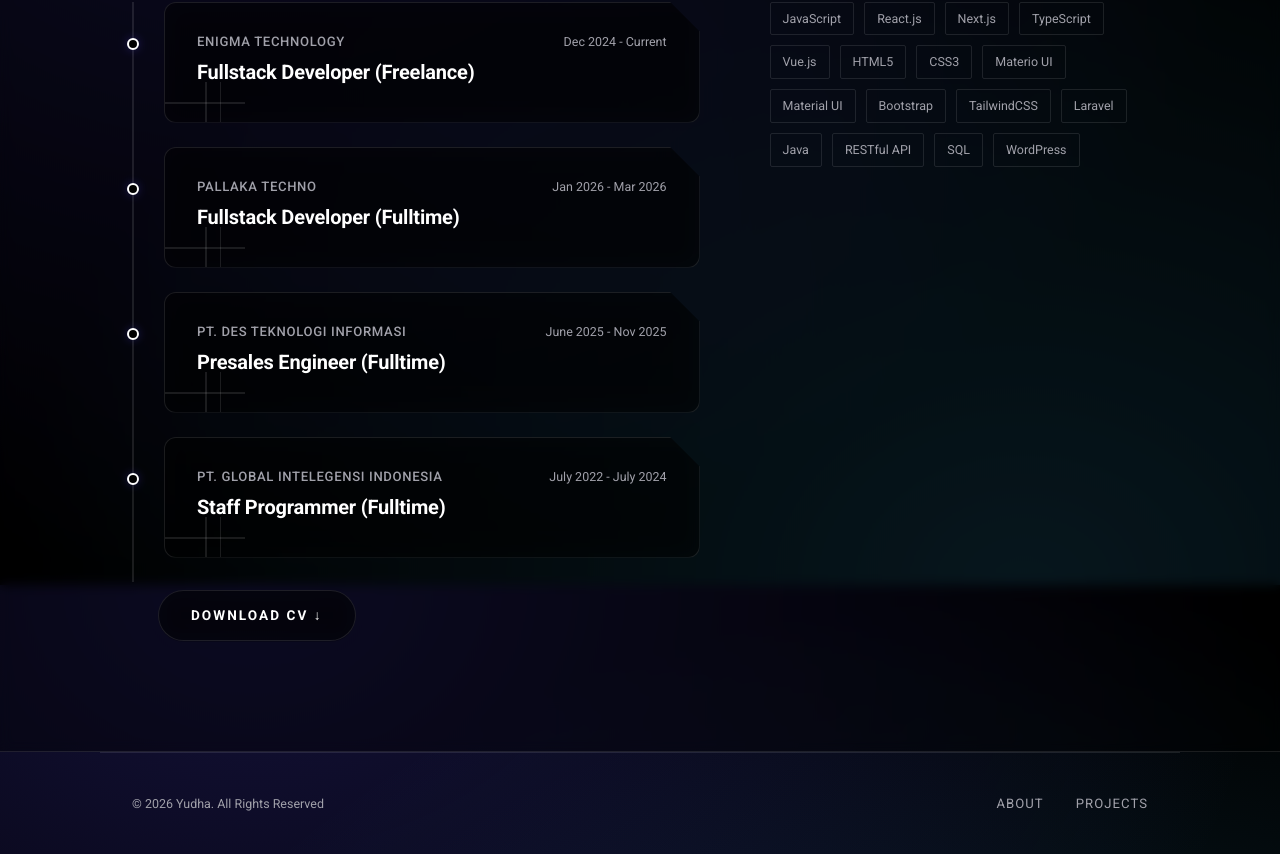
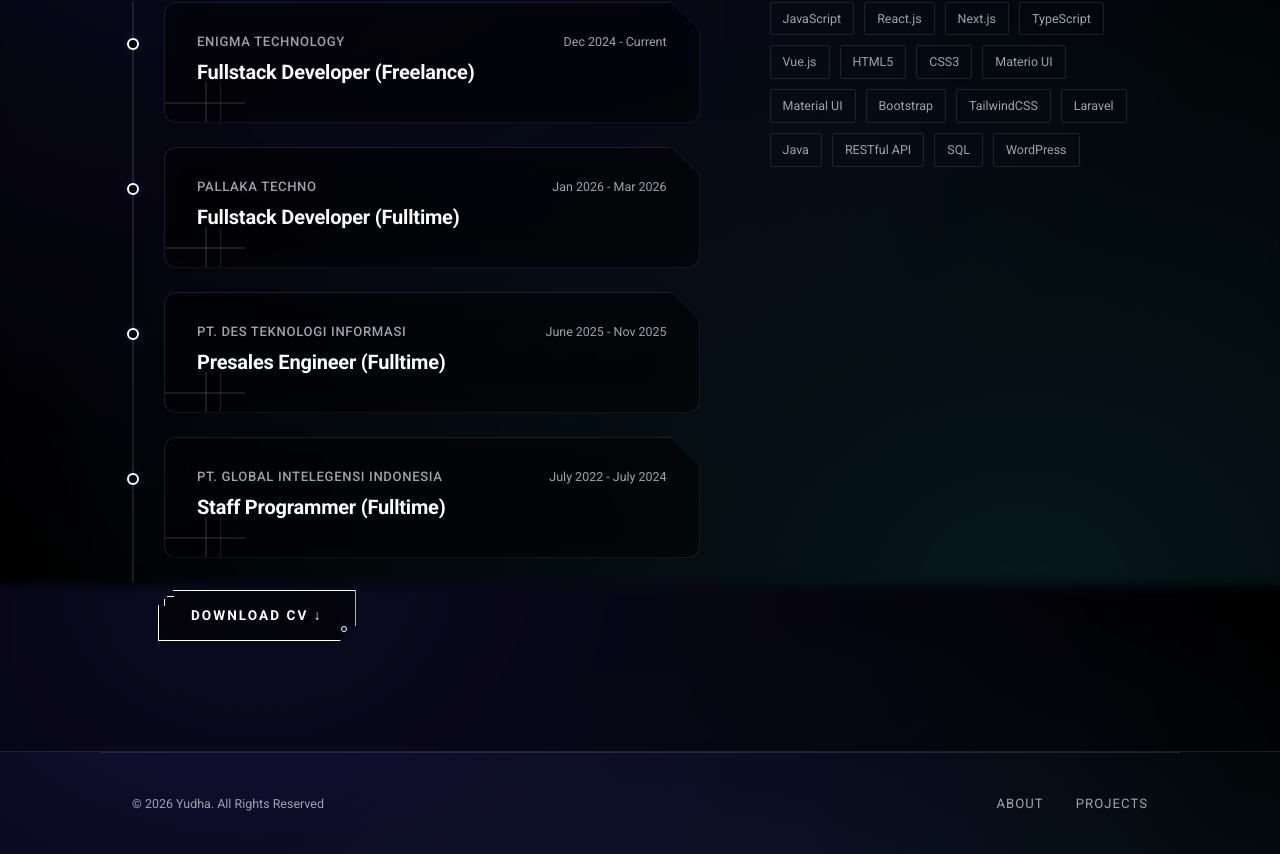
Before and after one commit to yudhanugrahasyailendra/masyudhadev, a Next.js app: page / in a window 1280 px wide. Shown: the part 1015-1869 px from the top of the page. Built offline with nearby package versions, Linux system fonts and the light colour scheme.

Commit message:
feat: redesign download cv button and update metadata

```diff
--- a/app/globals.css
+++ b/app/globals.css
@@ -202,6 +202,62 @@ nav { display: flex; align-items: center; justify-content: space-between; paddin
 @keyframes neon-pan {
   0% { background-position: 0% 50%; }
   100% { background-position: 100% 50%; }
+}
+
+.btn-circuit {
+  position: relative;
+  display: inline-flex;
+  align-items: center;
+  justify-content: center;
+  padding: 14px 32px;
+  font-size: 0.85rem;
+  font-weight: 600;
+  letter-spacing: 0.15em;
+  text-transform: uppercase;
+  color: var(--text-main);
+  background: var(--glass-bg);
+  border: 1px solid var(--accent);
+
+  /* Circuit shape with clipped corners */
+  clip-path: polygon(16px 0, 100% 0, 100% calc(100% - 16px), calc(100% - 16px) 100%, 0 100%, 0 16px);
+
+  /* Subdued SIM circuit lines on the surface */
+  background-image:
+    linear-gradient(90deg, transparent 10px, var(--accent) 10px, var(--accent) 11px, transparent 11px),
+    linear-gradient(180deg, transparent 10px, var(--accent) 10px, var(--accent) 11px, transparent 11px);
+  background-size: 20px 20px;
+  background-repeat: no-repeat;
+  background-position: -5px -5px;
+
+  backdrop-filter: blur(10px);
+  -webkit-backdrop-filter: blur(10px);
+  transition: all 0.4s ease;
+}
+
+.btn-circuit::after {
+  content: '';
+  position: absolute;
+  right: 8px;
+  bottom: 8px;
+  width: 6px;
+  height: 6px;
+  border-radius: 50%;
+  background: var(--bg-main);
+  border: 1.5px solid var(--accent);
+  box-shadow: 0 0 5px rgba(79, 70, 229, 0.5);
+  transition: all 0.4s cubic-bezier(0.2, 0.8, 0.2, 1);
+}
+
+.btn-circuit:hover {
+  background-color: rgba(79, 70, 229, 0.15);
+  border-color: var(--accent-soft);
+  box-shadow: 0 0 20px rgba(79, 70, 229, 0.3);
+  transform: translateY(-2px);
+}
+
+.btn-circuit:hover::after {
+  background: var(--accent);
+  box-shadow: 0 0 10px var(--accent);
 }
 
 .portrait-frame {
--- a/app/layout.tsx
+++ b/app/layout.tsx
@@ -9,7 +9,7 @@ const roboto = Roboto({ weight: ["300", "400", "500", "700", "900"], subsets: ["
 
 export const metadata: Metadata = {
   title: "Yudha - Fullstack Developer",
-  description: "Portfolio Yudha, Fullstack Developer",
+  description: "Portfolio Yudha Nugraha Syailendra, Fullstack Developer",
 };
 
 export default function RootLayout({
--- a/app/page.tsx
+++ b/app/page.tsx
@@ -102,7 +102,7 @@ export default function HomePage() {
                 </div>
               </div>
               <div style={{ marginTop: '32px', paddingLeft: '26px' }}>
-                <Link className="btn-neon-glass" href="https://drive.google.com/file/d/1W4xH5by9Ki9FqxbOj7k2mcDguQskVGKa/view?usp=sharing" target="_blank" rel="noopener noreferrer">
+                <Link className="btn-circuit" href="https://drive.google.com/file/d/1W4xH5by9Ki9FqxbOj7k2mcDguQskVGKa/view?usp=sharing" target="_blank" rel="noopener noreferrer">
                   <span>Download CV ↓</span>
                 </Link>
               </div>
```
